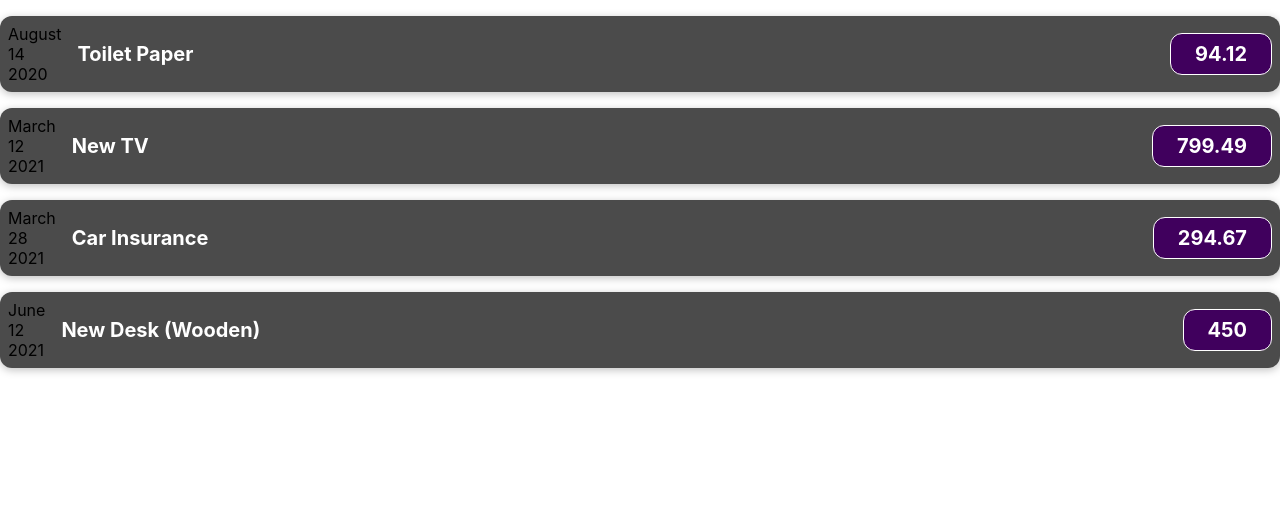
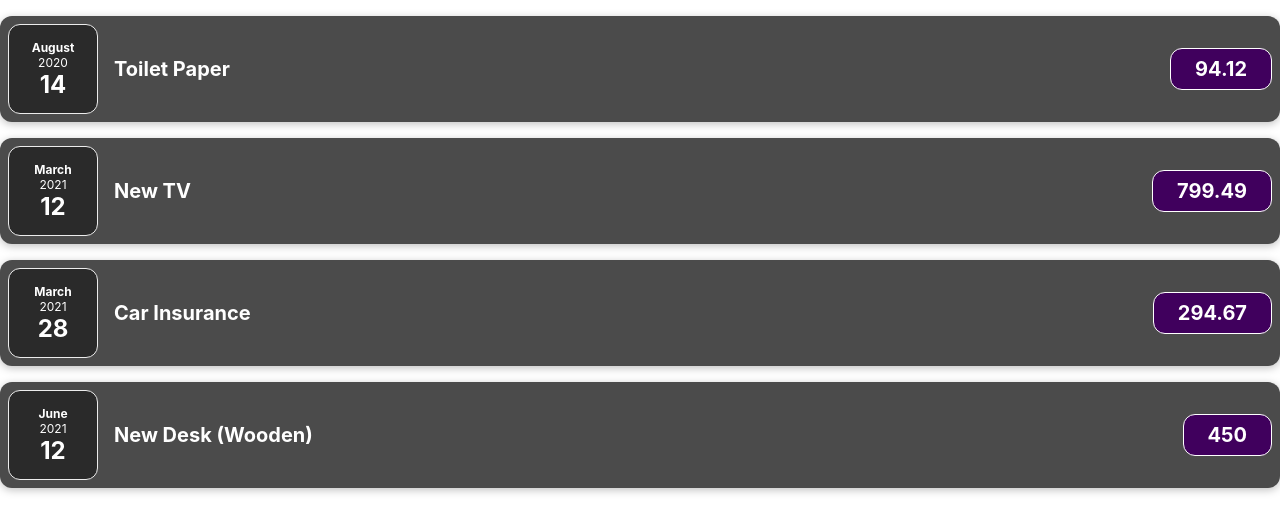
Before and after one commit to IvanHrushevich/react-expense-tracker, a React (Create React App) app: page / in a window 1280 px wide. Shown: the top 532 px of the page. Built offline with nearby package versions, Linux system fonts and the light colour scheme.

Commit message:
implement separate ExpenseDate component

```diff
--- /dev/null
+++ b/src/components/ExpenseDate.css
@@ -0,0 +1,26 @@
+.expense-date {
+	display: flex;
+	flex-direction: column;
+	width: 5.5rem;
+	height: 5.5rem;
+	border: 1px solid #ececec;
+	background-color: #2a2a2a;
+	color: white;
+	border-radius: 12px;
+	align-items: center;
+	justify-content: center;
+}
+
+.expense-date__month {
+	font-size: 0.75rem;
+	font-weight: bold;
+}
+
+.expense-date__year {
+	font-size: 0.75rem;
+}
+
+.expense-date__day {
+	font-size: 1.5rem;
+	font-weight: bold;
+}
--- /dev/null
+++ b/src/components/ExpenseDate.js
@@ -0,0 +1,17 @@
+import './ExpenseDate.css';
+
+function ExpenseDate(props) {
+	const month = props.date.toLocaleString('en-US', { month: 'long' });
+	const day = props.date.toLocaleString('en-US', { day: '2-digit' });
+	const year = props.date.getFullYear();
+
+	return (
+		<div className="expense-date">
+			<div className="expense-date__month">{month}</div>
+			<div className="expense-date__year">{year}</div>
+			<div className="expense-date__day">{day}</div>
+		</div>
+	);
+}
+
+export default ExpenseDate;
--- a/src/components/ExpenseItem.js
+++ b/src/components/ExpenseItem.js
@@ -1,17 +1,11 @@
+import ExpenseDate from './ExpenseDate';
+
 import './ExpenseItem.css';
 
 function ExpenseItem(props) {
-	const month = props.date.toLocaleString('en-US', { month: 'long' });
-	const day = props.date.toLocaleString('en-US', { day: '2-digit' });
-	const year = props.date.getFullYear();
-
 	return (
 		<div className="expense-item">
-			<div>
-				<div>{month}</div>
-				<div>{day}</div>
-				<div>{year}</div>
-			</div>
+			<ExpenseDate date={props.date} />
 			<div className="expense-item__description">
 				<h2>{props.title}</h2>
 				<div className="expense-item__price">{props.amount}</div>
```
